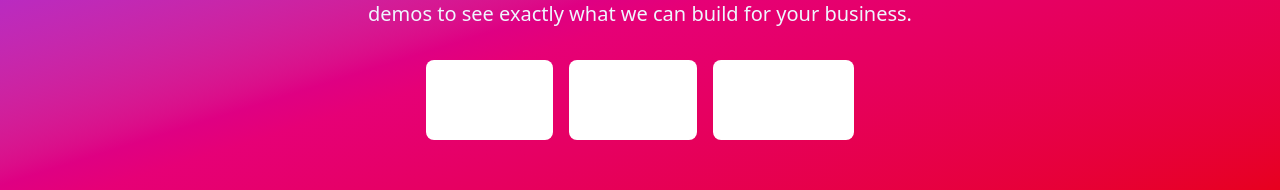
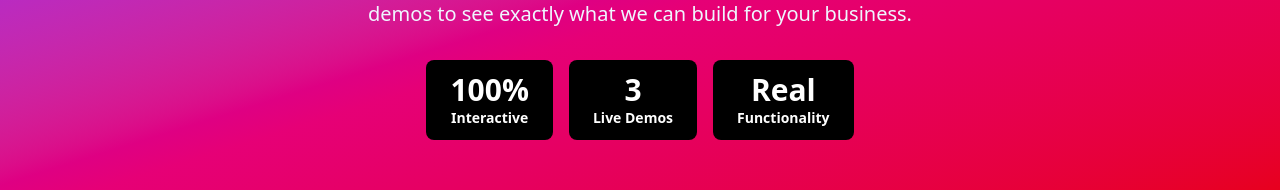
Before and after one commit to JJG1488/jgservicesllc, a Next.js app: page /demos in a window 1280 px wide. Shown: the part 276-466 px from the top of the page. Built offline with nearby package versions, Linux system fonts and the light colour scheme; no server answers; a web font is replaced by a local one.

Commit message:
changed demos text to be visible

```diff
--- a/src/app/demos/page.tsx
+++ b/src/app/demos/page.tsx
@@ -97,15 +97,15 @@ export default function DemosPage() {
           </FadeIn>
           <FadeIn delay={0.4}>
             <div className="flex justify-center gap-4 flex-wrap">
-              <div className="bg-white bg-opacity-20 backdrop-blur rounded-lg px-6 py-3 text-center">
+              <div className="bg-black bg-opacity-20 backdrop-blur rounded-lg px-6 py-3 text-center">
                 <p className="text-3xl font-bold text-white">100%</p>
                 <p className="text-sm text-white font-semibold">Interactive</p>
               </div>
-              <div className="bg-white bg-opacity-20 backdrop-blur rounded-lg px-6 py-3 text-center">
+              <div className="bg-black bg-opacity-20 backdrop-blur rounded-lg px-6 py-3 text-center">
                 <p className="text-3xl font-bold text-white">3</p>
                 <p className="text-sm text-white font-semibold">Live Demos</p>
               </div>
-              <div className="bg-white bg-opacity-20 backdrop-blur rounded-lg px-6 py-3 text-center">
+              <div className="bg-black bg-opacity-20 backdrop-blur rounded-lg px-6 py-3 text-center">
                 <p className="text-3xl font-bold text-white">Real</p>
                 <p className="text-sm text-white font-semibold">Functionality</p>
               </div>
```
